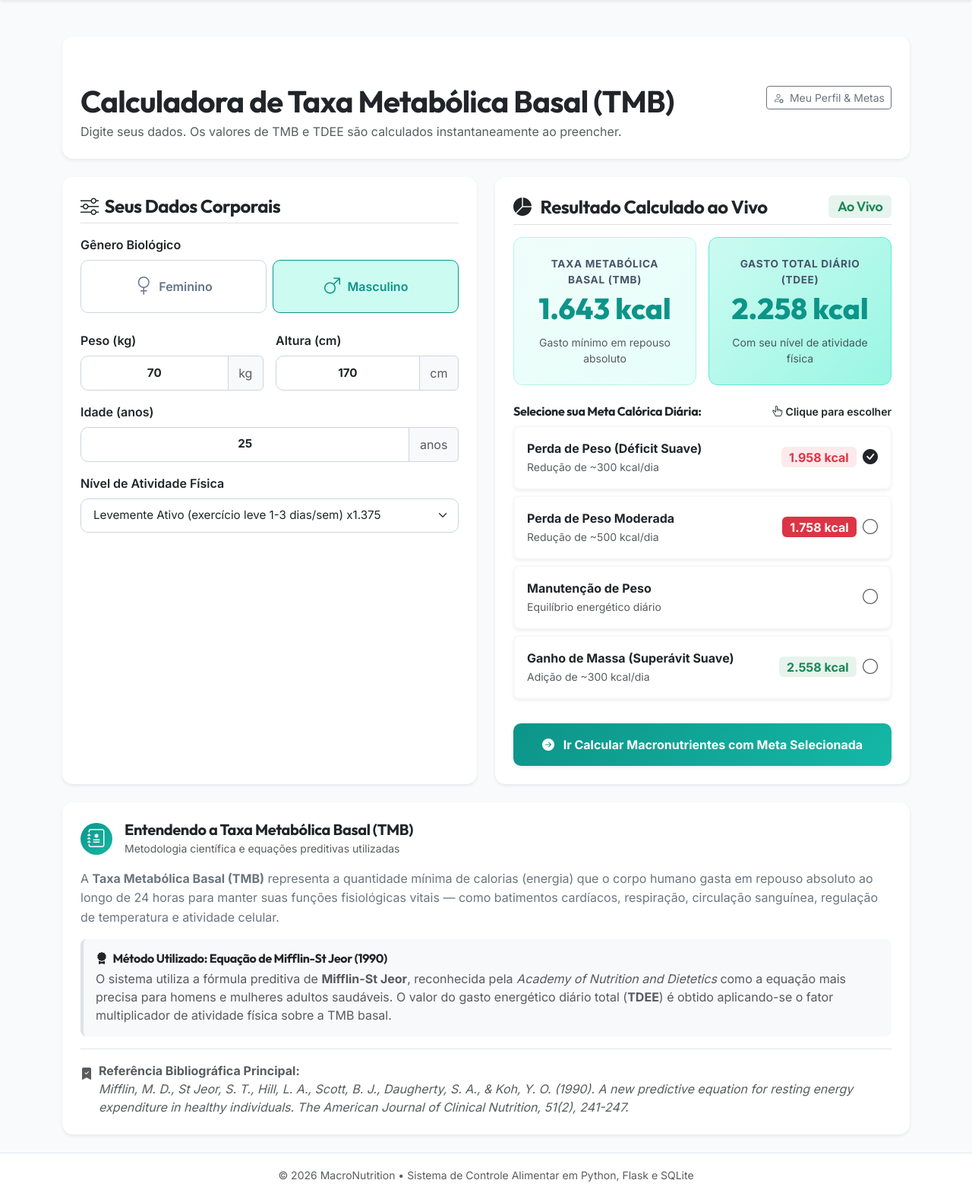
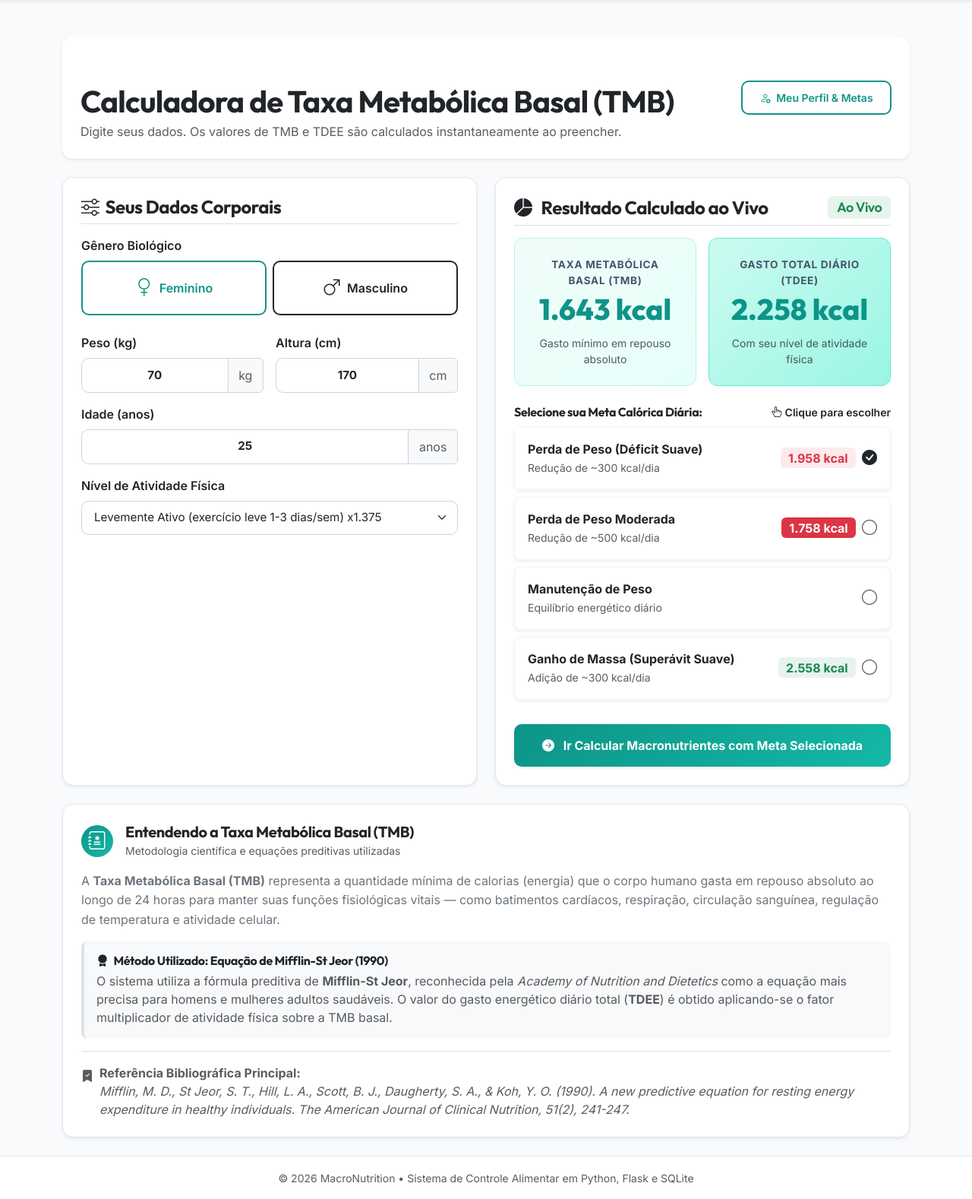
Before and after one commit to Owvan/MacroNutrition, a Flask app: page /calculadora in a window 1280 px wide. Shown: the part 76-1654 px from the top of the page at 76% size. Before the commit the page ends 1631 px from the top, so only its background shows below. Run offline with Flask 3, Linux system fonts and the light colour scheme; the visitor is signed in with stand-in values (Sample User, id 1); data comes from the database, SQL or seed files in the repository; data that the repository does not hold is empty.

Commit message:
style: padroniza a identidade visual de todas as paginas do projeto com base na dashboard e diario alimentar

```diff
--- a/app/templates/admin_users.html
+++ b/app/templates/admin_users.html
@@ -26,8 +26,9 @@
 
     <!-- Tabela e Cards de Usuários -->
     <div class="col-12">
-        <div class="card card-custom shadow-sm border-0" style="border-radius: 14px; overflow: hidden;">
-            <div class="card-header bg-white py-3 px-4 d-flex align-items-center justify-content-between border-bottom">
+        <div class="card card-custom shadow-sm bg-white" style="border: 1px solid var(--border-color) !important; border-radius: 14px; overflow: hidden;">
+            <div class="card-header bg-light py-3 px-4 d-flex align-items-center justify-content-between border-bottom">
+
                 <h5 class="fw-bold text-dark m-0 d-flex align-items-center">
                     <i class="bi bi-people-fill text-teal me-2"></i> Usuários Cadastrados
                 </h5>
--- a/app/templates/bmr_calculator.html
+++ b/app/templates/bmr_calculator.html
@@ -16,7 +16,7 @@
                     <p class="text-muted mb-0">Digite seus dados. Os valores de TMB e TDEE são calculados instantaneamente ao preencher.</p>
                 </div>
                 <div class="mt-3 mt-md-0 d-flex gap-2">
-                    <a href="{{ url_for('main.profile') }}" class="btn btn-outline-secondary btn-sm">
+                    <a href="{{ url_for('main.profile') }}" class="btn btn-outline-teal btn-sm">
                         <i class="bi bi-person-gear me-1"></i> Meu Perfil & Metas
                     </a>
                 </div>
@@ -26,7 +26,7 @@
 
     <!-- Coluna Esquerda: Formulário de Entrada (Cálculo ao Vivo) -->
     <div class="col-lg-6">
-        <div class="card card-custom p-4 h-100 shadow-sm border-0">
+        <div class="card card-custom p-4 h-100 shadow-sm bg-white" style="border: 1px solid var(--border-color) !important;">
             <div class="d-flex align-items-center justify-content-between mb-3 pb-2 border-bottom">
                 <h4 class="fw-bold text-dark m-0 d-flex align-items-center">
                     <i class="bi bi-sliders text-teal me-2"></i> Seus Dados Corporais
@@ -54,13 +54,13 @@
                     <div class="row g-2 gender-selector">
                         <div class="col-6">
                             <input type="radio" class="btn-check" name="gender" id="female" value="female" {% if result and result.gender == 'female' %}checked{% elif not result and profile and profile.gender == 'female' %}checked{% endif %}>
-                            <label class="btn btn-outline-primary w-100 d-flex align-items-center justify-content-center py-3" for="female">
+                            <label class="btn btn-outline-teal w-100 d-flex align-items-center justify-content-center py-3" for="female">
                                 <i class="bi bi-gender-female fs-4 me-2"></i> Feminino
                             </label>
                         </div>
                         <div class="col-6">
                             <input type="radio" class="btn-check" name="gender" id="male" value="male" {% if result and result.gender == 'male' %}checked{% elif not result and profile and profile.gender == 'male' %}checked{% elif not result and not profile %}checked{% endif %}>
-                            <label class="btn btn-outline-primary w-100 d-flex align-items-center justify-content-center py-3" for="male">
+                            <label class="btn btn-outline-teal w-100 d-flex align-items-center justify-content-center py-3" for="male">
                                 <i class="bi bi-gender-male fs-4 me-2"></i> Masculino
                             </label>
                         </div>
@@ -72,7 +72,7 @@
                     <div class="col-md-6 mb-3">
                         <label for="weight" class="form-label fw-semibold">Peso (kg)</label>
                         <div class="input-group">
-                            <input type="number" step="0.1" min="20" max="300" class="form-control text-center fw-bold" id="weight" name="weight" value="{{ result.weight if result else (profile.current_weight if profile else '70') }}" required>
+                            <input type="number" step="0.1" min="20" max="300" class="form-control text-center fw-bold text-teal px-3" id="weight" name="weight" value="{{ result.weight if result else (profile.current_weight if profile else '70') }}" required>
                             <span class="input-group-text bg-light text-muted">kg</span>
                         </div>
                     </div>
@@ -81,7 +81,7 @@
                     <div class="col-md-6 mb-3">
                         <label for="height" class="form-label fw-semibold">Altura (cm)</label>
                         <div class="input-group">
-                            <input type="number" step="0.5" min="50" max="250" class="form-control text-center fw-bold" id="height" name="height" value="{{ result.height if result else (profile.height if profile else '170') }}" required>
+                            <input type="number" step="0.5" min="50" max="250" class="form-control text-center fw-bold text-teal px-3" id="height" name="height" value="{{ result.height if result else (profile.height if profile else '170') }}" required>
                             <span class="input-group-text bg-light text-muted">cm</span>
                         </div>
                     </div>
@@ -91,7 +91,7 @@
                 <div class="mb-3">
                     <label for="age" class="form-label fw-semibold">Idade (anos)</label>
                     <div class="input-group">
-                        <input type="number" min="10" max="120" class="form-control text-center fw-bold" id="age" name="age" value="{{ result.age if result else (profile.age if profile else '25') }}" required>
+                        <input type="number" min="10" max="120" class="form-control text-center fw-bold text-teal px-3" id="age" name="age" value="{{ result.age if result else (profile.age if profile else '25') }}" required>
                         <span class="input-group-text bg-light text-muted">anos</span>
                     </div>
                 </div>
@@ -99,7 +99,7 @@
                 <!-- Nível de Atividade -->
                 <div class="mb-4">
                     <label for="activity_level" class="form-label fw-semibold">Nível de Atividade Física</label>
-                    <select class="form-select" id="activity_level" name="activity_level">
+                    <select class="form-select px-3" id="activity_level" name="activity_level">
                         <option value="1.2" {% if (result and result.activity_level == 1.2) or (not result and profile and profile.activity_level == 1.2) %}selected{% endif %}>Sedentário (pouco ou nenhum exercício) x1.2</option>
                         <option value="1.375" {% if (result and result.activity_level == 1.375) or (not result and profile and profile.activity_level == 1.375) or (not result and not profile) %}selected{% endif %}>Levemente Ativo (exercício leve 1-3 dias/sem) x1.375</option>
                         <option value="1.55" {% if (result and result.activity_level == 1.55) or (not result and profile and profile.activity_level == 1.55) %}selected{% endif %}>Moderadamente Ativo (exercício mod. 3-5 dias/sem) x1.55</option>
@@ -113,7 +113,7 @@
 
     <!-- Coluna Direita: Resultados e Seleção de Meta Diária -->
     <div class="col-lg-6">
-        <div class="card card-custom p-4 h-100 shadow-sm border-0">
+        <div class="card card-custom p-4 h-100 shadow-sm bg-white" style="border: 1px solid var(--border-color) !important;">
             <h4 class="fw-bold text-dark mb-3 pb-2 border-bottom d-flex align-items-center justify-content-between">
                 <span><i class="bi bi-pie-chart-fill text-teal me-2"></i> Resultado Calculado ao Vivo</span>
                 <span class="badge bg-success bg-opacity-10 text-success fs-7 fw-semibold">Ao Vivo</span>
@@ -233,7 +233,7 @@
 
     <!-- Seção Explicativa: O que é TMB, Método Mifflin-St Jeor e Referências Científicas -->
     <div class="col-12 mt-4">
-        <div class="card card-custom p-4 bg-white border-0 shadow-sm">
+        <div class="card card-custom p-4 bg-white shadow-sm" style="border: 1px solid var(--border-color) !important;">
             <div class="d-flex align-items-center mb-3">
                 <div class="brand-icon me-3 d-flex align-items-center justify-content-center bg-teal bg-opacity-10 text-teal rounded-circle" style="width: 42px; height: 42px;">
                     <i class="bi bi-journal-medical fs-4"></i>
```
Also changed, not shown: app/templates/macros.html (+5 -5 lines), app/templates/profile.html (+6 -3 lines).
